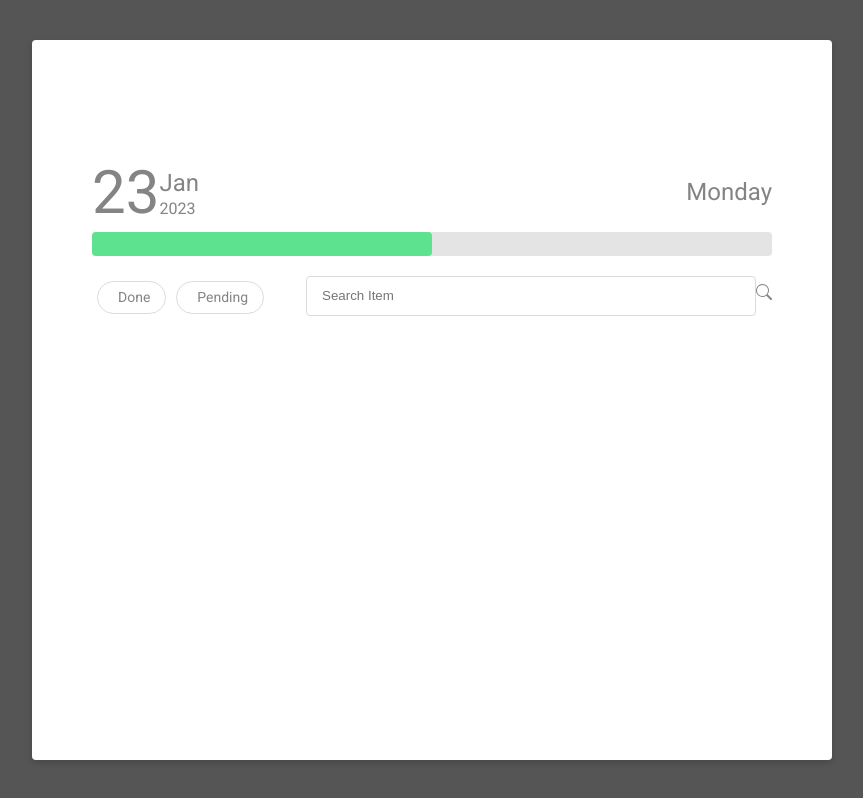
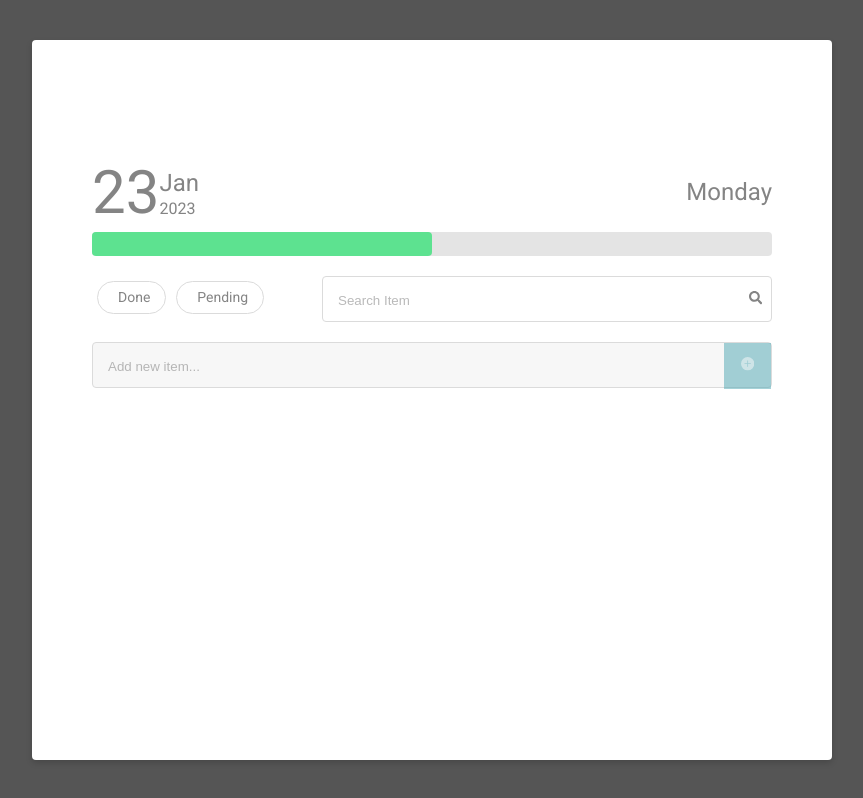
Before and after one commit to sizebay/frontend-challenge, a React (Create React App) app in the folder size_challenge/: page / in a window 1280 px wide. Shown: the whole page, without its empty margins (208-1071 px from the left). Built offline with nearby package versions, Linux system fonts and the light colour scheme; the HTML template or start-up script is replaced by a standard one.

Commit message:
created the add new item field

```diff
--- a/size_challenge/src/components/Filters.js
+++ b/size_challenge/src/components/Filters.js
@@ -1,7 +1,7 @@
-import { FlexRow, SearchInput } from "../styles"
+import { FlexRow, InputSearch} from "../styles"
 import Button from "./Button"
 import { useState } from "react"
-import {BsSearch} from 'react-icons/bs';
+import {FaSearch} from 'react-icons/fa'
 
 function Filters(){
     const [status, setStatus] = useState()
@@ -11,25 +11,16 @@ function Filters(){
         setStatus(e.target.innerText)
     }
 
-    const searchIcon = {
-        position: "relative",
-    }
-
-
     return(
         <FlexRow margin_top="20" jc="space-between">
             <div>
                 <Button label="Done" event={changeEvent} active={status === 'Done'}/>
                 <Button label="Pending" event={changeEvent} active={status === 'Pending'}/>
             </div>
-            <div>
-                <SearchInput placeholder="Search Item" type="text"/>
-                <span style={searchIcon}>
-                    <BsSearch color="#848484"></BsSearch>
-                </span>
-
-            </div>
-
+            <InputSearch>
+                <input placeholder="Search Item" type="text"></input>
+                <button><FaSearch color="#848484"></FaSearch></button>
+            </InputSearch>
         </FlexRow>
     )
 }
--- /dev/null
+++ b/size_challenge/src/components/InputItem.js
@@ -0,0 +1,18 @@
+import { InputButton } from '../styles'
+import { BsFillPlusCircleFill } from 'react-icons/bs';
+
+function InputItem(){
+    return(
+        <>
+        <InputButton>
+            <input placeholder='Add new item...'>
+            </input>
+            <button>
+                <BsFillPlusCircleFill color='#FFFFFF'  opacity={0.5} />
+            </button>
+    </InputButton>
+    </>
+    )
+}
+
+export default InputItem
--- a/size_challenge/src/layouts/TaskMenu.js
+++ b/size_challenge/src/layouts/TaskMenu.js
@@ -1,5 +1,6 @@
 import Calendar from '../components/Calendar'
 import Filters from '../components/Filters'
+import InputItem from '../components/InputItem'
 import ProgressBar from '../components/ProgressBar'
 import TaskMenuStyle from './../styles/taskMenu.module.css'
 
@@ -12,6 +13,8 @@ function TaskMenu(){
                     <Calendar />
                     <ProgressBar/>
                     <Filters/>
+                    <InputItem/>
+
                 </div>
             </div>
         </div>
--- a/size_challenge/src/styles.js
+++ b/size_challenge/src/styles.js
@@ -45,17 +45,52 @@ export const StatusButton = styled.button`
     }
 `;
 
-export const SearchInput = styled.input`
-    width: 450px;
-    height: 40px;
-    background: #FFFFFF 0% 0% no-repeat padding-box;
+export const InputButton = styled.div`
+    width: 100%;
+    height: 46px;
+    background: #F7F7F7 0% 0%;
     border: 1px solid #DBDBDB;
     border-radius: 4px;
     opacity: 1;
-    color: #848484;
-    font-size: 14px/19px;
-    padding-left: 15px;
-    :focus {
-      outline: 0;
+    margin-top: 20px;
+
+    input{
+        height: inherit;
+        width: 93%;
+        background-color: transparent;
+        color: #848484;
+        font-size: 14px/19px;
+        padding-left: 15px;
+        opacity: 0.5;
+        text-align: left;
+        :focus {
+            outline: 0;
+        }
+        border: none;
+
+    }
+
+    button{
+        height: inherit;
+        width: 7%;
+        background: #4DA6B3 0% 0% no-repeat padding-box;
+        opacity: 0.5;
+        border: none;
+        cursor: pointer;
+        :hover{
+            opacity: 1;
+        }
     }
 `;
+
+export const InputSearch = styled(InputButton)`
+    background: #FFFFFF 0% 0% no-repeat padding-box;
+    width: 450px;
+    margin-top: 0;
+
+    button{
+        background-color: transparent;
+        cursor: auto;
+        opacity: 1;
+    }
+`;
```
